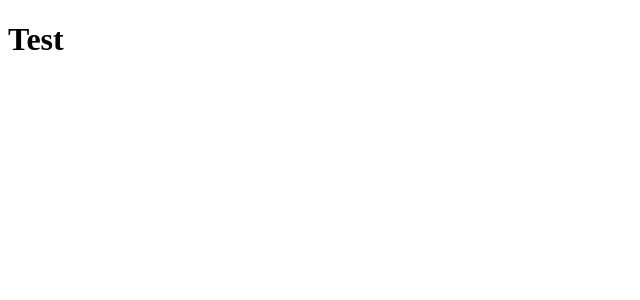
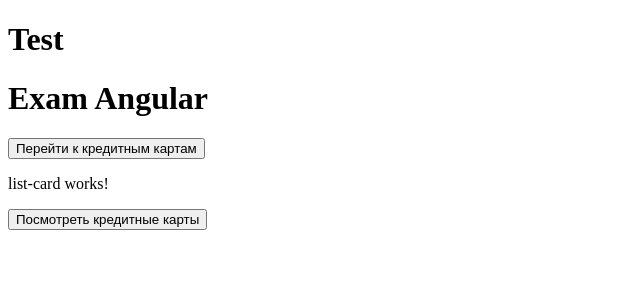
Before and after one commit to SaySubr/ExamAngular, an Angular app: page /cards in a window 1280 px wide. Before the commit this address led to /. Shown: the top 300 px of the page, without its empty margins (0-640 px from the left). Built offline with nearby package versions, Linux system fonts and the light colour scheme.

Commit message:
Add apiClient And routes

```diff
--- a/src/app/app.component.html
+++ b/src/app/app.component.html
@@ -1,3 +1,5 @@
 <h1>
   Test
 </h1>
+<app-header></app-header>
+<router-outlet></router-outlet>
--- a/src/app/app.component.ts
+++ b/src/app/app.component.ts
@@ -3,11 +3,14 @@ import { RouterOutlet } from '@angular/router';
 import { RouterModule} from '@angular/router';
 import { routes } from './app.routes';
 import { CommonModule } from '@angular/common';
+import { HeaderComponent } from "./components/header/header.component";
+import { ListCardComponent } from "./components/list-card/list-card.component";
+
 
 @Component({
   selector: 'app-root',
   standalone: true,
-  imports: [RouterOutlet,RouterModule, CommonModule],
+  imports: [RouterOutlet, RouterModule, CommonModule, HeaderComponent],
   templateUrl: './app.component.html',
   styleUrl: './app.component.scss'
 })
--- a/src/app/app.routes.ts
+++ b/src/app/app.routes.ts
@@ -1,6 +1,7 @@
 import { Routes } from '@angular/router';
+import { ListCardComponent } from './components/list-card/list-card.component';
 
 export const routes: Routes = [
-
-
+  { path: '', redirectTo: 'cards', pathMatch: 'full' },
+  { path: 'cards', component: ListCardComponent }
 ];
--- a/src/app/components/header/header.component.html
+++ b/src/app/components/header/header.component.html
@@ -1 +1,2 @@
 <h1>Exam Angular</h1>
+<button (click)="goToCards()">Перейти к кредитным картам</button>
--- a/src/app/components/header/header.component.ts
+++ b/src/app/components/header/header.component.ts
@@ -1,12 +1,19 @@
 import { Component } from '@angular/core';
+import { CommonModule } from '@angular/common';
+import { Router } from '@angular/router';
 
 @Component({
   selector: 'app-header',
   standalone: true,
-  imports: [],
+  imports: [CommonModule],
   templateUrl: './header.component.html',
   styleUrl: './header.component.scss'
 })
 export class HeaderComponent {
 
+  constructor(private router: Router) {}
+
+  goToCards() {
+    this.router.navigate(['/cards']);
+  }
 }
--- a/src/app/components/list-card/list-card.component.html
+++ b/src/app/components/list-card/list-card.component.html
@@ -1,6 +1,10 @@
 <p>list-card works!</p>
-<li>
-    <ul>
-        <p>Test</p>
-    </ul>
-</li>
+<button (click)="GetDataCard()">Посмотреть кредитные карты</button>
+
+<ul>
+  <li *ngFor="let card of creditCards">
+    <strong>Тип:</strong> {{ card.type }}<br>
+    <strong>Номер:</strong> {{ card.number }}<br>
+    <strong>Срок действия:</strong> {{ card.expiration }}
+  </li>
+</ul>
--- a/src/app/components/list-card/list-card.component.ts
+++ b/src/app/components/list-card/list-card.component.ts
@@ -1,12 +1,27 @@
 import { Component } from '@angular/core';
+import { CommonModule } from '@angular/common';
+import { NgModule } from '@angular/core';
+import { HttpServiceService } from '../../http-service.service';
+import { Router } from '@angular/router';
 
 @Component({
   selector: 'app-list-card',
   standalone: true,
-  imports: [],
+  imports: [CommonModule],
   templateUrl: './list-card.component.html',
   styleUrl: './list-card.component.scss'
 })
 export class ListCardComponent {
+creditCards: any;
+
+  constructor(private httpService: HttpServiceService, private router: Router){
+
+  }
+
+ GetDataCard() {
+    this.httpService.getCreditCards().subscribe(data => {
+      this.creditCards = data.data;
+    });
+  }
 
 }
--- a/src/app/http-service.service.ts
+++ b/src/app/http-service.service.ts
@@ -1,6 +1,6 @@
 import { HttpClient } from '@angular/common/http';
 import { Injectable } from '@angular/core';
-import { url } from 'inspector';
+import { Observable } from 'rxjs';
 
 
 @Injectable({
@@ -8,7 +8,11 @@ import { url } from 'inspector';
 })
 export class HttpServiceService {
 
-  constructor() {HttpClient}
+  constructor(private http: HttpClient) {}
 
+   private apiUrl = 'https://fakerapi.it/api/v2/creditCards?_quantity=10';
 
+   getCreditCards(): Observable<any> {
+    return this.http.get<any>(this.apiUrl);
+  }
 }
```
